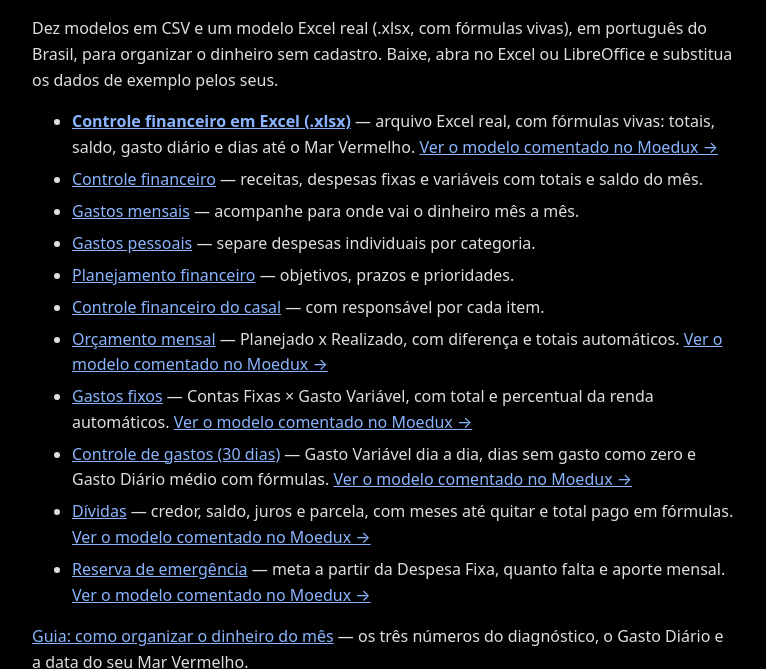
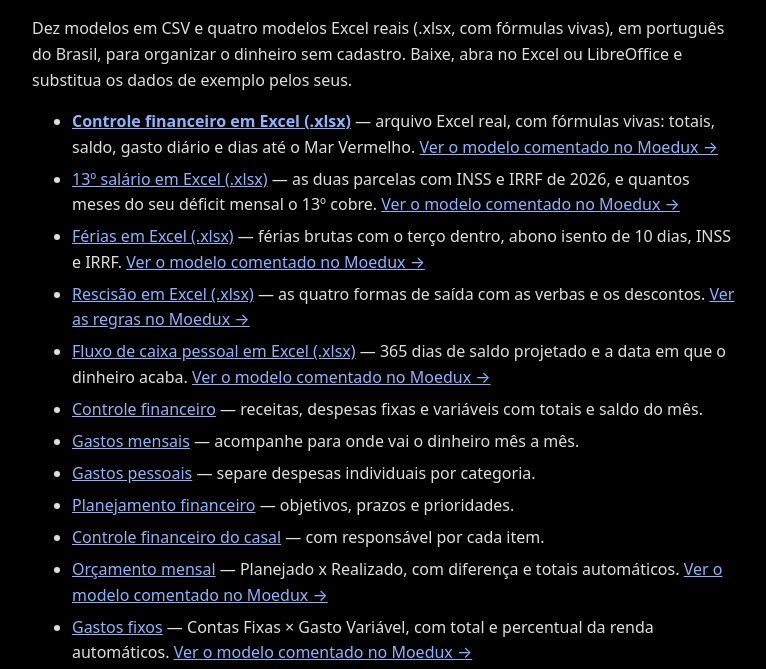
Before and after one commit to jhonnysabino/planilhas-moedux, a plain HTML site: page index.html in a window 1280 px wide. Shown: the part 81-750 px from the top of the page, without its empty margins (256-1022 px from the left). Drawn offline with Linux system fonts and the light colour scheme.

Commit message:
Publish the four workbooks the site shipped this week
Why: the repo is the public, crawlable copy of the free worksheets, and it was
still advertising "um modelo Excel" while the site had shipped rescisão, férias,
fluxo de caixa and now the 13º workbook. A file that only exists on moedux.com
loses the github.com surface: repo search, the Pages site, and the crawlers that
read this README and llms.txt. Each new row links back with utm_source=github,
the channel that already appears in the site's analytics.

What: adds planilha-decimo-terceiro.xlsx, planilha-ferias.xlsx,
planilha-rescisao.xlsx and planilha-fluxo-de-caixa-pessoal.xlsx; README table,
index.html list and llms.txt now list them, and the "10 CSV + 1 Excel" count
became "10 CSV + 4 Excel".

How verified: the four files are byte-identical to the site assets (md5 match on
the 13º workbook); every new download link resolves to a file in the repo; the
CSV rows are unchanged and appear once each.

```diff
--- a/index.html
+++ b/index.html
@@ -4,7 +4,7 @@
   <meta charset="utf-8">
   <meta name="viewport" content="width=device-width, initial-scale=1">
   <title>Planilhas gratuitas de finanças pessoais — Moedux</title>
-  <meta name="description" content="Dez modelos em CSV e um modelo Excel (.xlsx) com fórmulas vivas para controle financeiro, gastos mensais e planejamento. Grátis, em português, sem cadastro.">
+  <meta name="description" content="Dez modelos em CSV e quatro modelos Excel (.xlsx) com fórmulas vivas para controle financeiro, 13º, férias, rescisão, fluxo de caixa e planejamento. Grátis, em português, sem cadastro.">
   <link rel="alternate" type="text/plain" href="llms.txt" title="llms.txt">
   <style>
     body{max-width:44rem;margin:2rem auto;padding:0 1rem;font:16px/1.6 system-ui,-apple-system,sans-serif;color:#dedede;background:#000}
@@ -13,9 +13,13 @@
 </head>
 <body>
   <h1>Planilhas gratuitas de finanças pessoais</h1>
-  <p>Dez modelos em CSV e um modelo Excel real (.xlsx, com fórmulas vivas), em português do Brasil, para organizar o dinheiro sem cadastro. Baixe, abra no Excel ou LibreOffice e substitua os dados de exemplo pelos seus.</p>
+  <p>Dez modelos em CSV e quatro modelos Excel reais (.xlsx, com fórmulas vivas), em português do Brasil, para organizar o dinheiro sem cadastro. Baixe, abra no Excel ou LibreOffice e substitua os dados de exemplo pelos seus.</p>
   <ul>
     <li><strong><a href="planilha-controle-financeiro.xlsx">Controle financeiro em Excel (.xlsx)</a></strong> — arquivo Excel real, com fórmulas vivas: totais, saldo, gasto diário e dias até o Mar Vermelho. <a href="https://www.moedux.com/planilhas/controle-financeiro-pessoal-excel?utm_source=github&amp;utm_medium=lead_magnet&amp;utm_campaign=planilha-xlsx">Ver o modelo comentado no Moedux →</a></li>
+    <li><a href="planilha-decimo-terceiro.xlsx">13º salário em Excel (.xlsx)</a> — as duas parcelas com INSS e IRRF de 2026, e quantos meses do seu déficit mensal o 13º cobre. <a href="https://www.moedux.com/planilhas/decimo-terceiro?utm_source=github&amp;utm_medium=lead_magnet&amp;utm_campaign=decimo-terceiro-xlsx">Ver o modelo comentado no Moedux →</a></li>
+    <li><a href="planilha-ferias.xlsx">Férias em Excel (.xlsx)</a> — férias brutas com o terço dentro, abono isento de 10 dias, INSS e IRRF. <a href="https://www.moedux.com/planilhas/ferias?utm_source=github&amp;utm_medium=lead_magnet&amp;utm_campaign=ferias-xlsx">Ver o modelo comentado no Moedux →</a></li>
+    <li><a href="planilha-rescisao.xlsx">Rescisão em Excel (.xlsx)</a> — as quatro formas de saída com as verbas e os descontos. <a href="https://www.moedux.com/calculadoras/rescisao?utm_source=github&amp;utm_medium=lead_magnet&amp;utm_campaign=rescisao-xlsx">Ver as regras no Moedux →</a></li>
+    <li><a href="planilha-fluxo-de-caixa-pessoal.xlsx">Fluxo de caixa pessoal em Excel (.xlsx)</a> — 365 dias de saldo projetado e a data em que o dinheiro acaba. <a href="https://www.moedux.com/planilhas/fluxo-de-caixa-pessoal?utm_source=github&amp;utm_medium=lead_magnet&amp;utm_campaign=fluxo-xlsx">Ver o modelo comentado no Moedux →</a></li>
     <li><a href="planilha-controle-financeiro.csv">Controle financeiro</a> — receitas, despesas fixas e variáveis com totais e saldo do mês.</li>
     <li><a href="planilha-gastos-mensais.csv">Gastos mensais</a> — acompanhe para onde vai o dinheiro mês a mês.</li>
     <li><a href="planilha-gastos-pessoais.csv">Gastos pessoais</a> — separe despesas individuais por categoria.</li>
```
Also changed, not shown: llms.txt, 5 other files.
